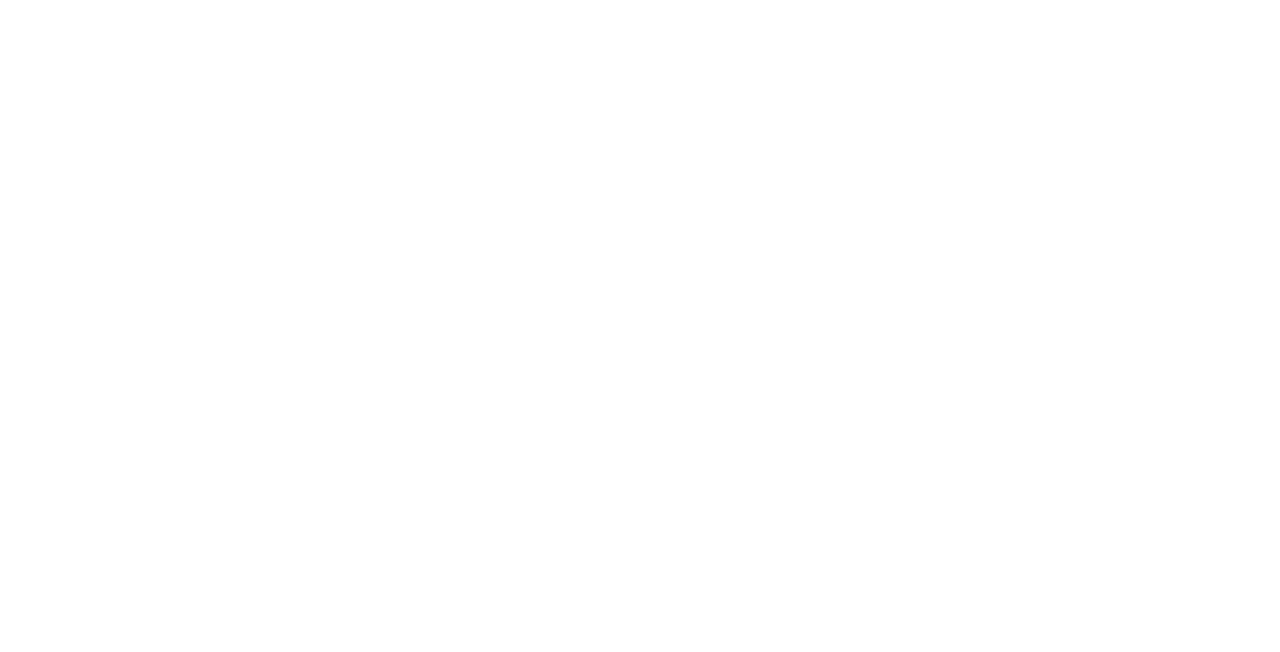
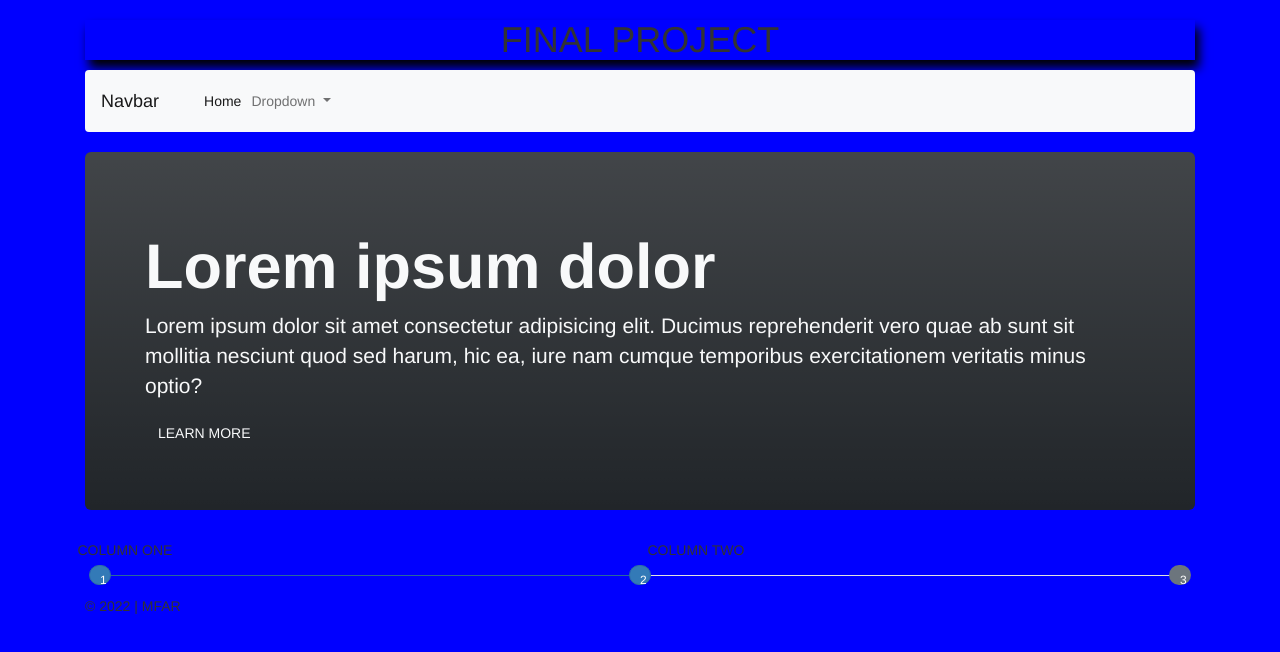
Before and after one commit to AlXRill23/final-project-MF, a plain HTML site: page index.html in a window 1280 px wide. Drawn offline with nearby package versions, Linux system fonts and the light colour scheme.

Commit message:
setting up final

```diff
--- a/css/styles.css
+++ b/css/styles.css
@@ -0,0 +1,10 @@
+body {
+    background-color: blue;
+}
+
+header {
+    border: 2px black;
+    box-shadow: 4px 8px 10px black;
+    text-align: center;
+
+}
--- a/index.html
+++ b/index.html
@@ -1,14 +1,110 @@
-<!DOCTYPE html>
+<!doctype html>
 <html lang="en">
+
 <head>
-    <meta charset="UTF-8">
-    <meta http-equiv="X-UA-Compatible" content="IE=edge">
-    <meta name="viewport" content="width=device-width, initial-scale=1.0">
-    <title>Strappin Boots</title>
-    <link href="https://cdn.jsdelivr.net/npm/bootstrap@5.1.3/dist/css/bootstrap.min.css" rel="stylesheet" integrity="sha384-1BmE4kWBq78iYhFldvKuhfTAU6auU8tT94WrHftjDbrCEXSU1oBoqyl2QvZ6jIW3" crossorigin="anonymous">
+    <meta charset="utf-8">
+    <meta name="viewport" content="width=device-width, initial-scale=1">
+    <title>Final Project Home</title>
+    <link href="https://cdn.jsdelivr.net/npm/bootstrap@5.1.3/dist/css/bootstrap.min.css" rel="stylesheet"
+        integrity="sha384-1BmE4kWBq78iYhFldvKuhfTAU6auU8tT94WrHftjDbrCEXSU1oBoqyl2QvZ6jIW3" crossorigin="anonymous">
+    <link rel="preconnect" href="https://fonts.googleapis.com">
+    <link rel="preconnect" href="https://fonts.gstatic.com" crossorigin>
+    <link href="https://fonts.googleapis.com/css2?family=Lato&family=Roboto+Slab&display=swap" rel="stylesheet">
+    <link rel="stylesheet" href="https://maxcdn.bootstrapcdn.com/bootstrap/3.4.1/css/bootstrap.min.css">
     <link rel="stylesheet" href="css/styles.css">
+    <script src="https://ajax.googleapis.com/ajax/libs/jquery/3.6.0/jquery.min.js" defer></script>
+    <script src="https://maxcdn.bootstrapcdn.com/bootstrap/3.4.1/js/bootstrap.min.js" defer></script>
+    <script src="https://kit.fontawesome.com/5aae8e0e1f.js" crossorigin="anonymous"></script>
+    <script src="https://cdn.jsdelivr.net/npm/bootstrap@5.1.3/dist/js/bootstrap.bundle.min.js"
+        integrity="sha384-ka7Sk0Gln4gmtz2MlQnikT1wXgYsOg+OMhuP+IlRH9sENBO0LRn5q+8nbTov4+1p" crossorigin="anonymous"
+        defer>
+    </script>
 </head>
+
+
 <body>
+    <main class="container">
+        <header>
+            <h1>FINAL PROJECT</h1>
+        </header>
+        <nav class="navbar navbar-expand-lg navbar-light bg-light">
+            <div class="container-fluid">
+                <a class="navbar-brand" href="#">Navbar</a>
+                <button class="navbar-toggler" type="button" data-bs-toggle="collapse"
+                    data-bs-target="#navbarSupportedContent" aria-controls="navbarSupportedContent"
+                    aria-expanded="false" aria-label="Toggle navigation">
+                    <span class="navbar-toggler-icon"></span>
+                </button>
+                <div class="collapse navbar-collapse" id="navbarSupportedContent">
+                    <ul class="navbar-nav me-auto mb-2 mb-lg-0">
+                        <li class="nav-item">
+                            <a class="nav-link active" aria-current="page" href="#">Home</a>
+                        </li>
 
+                        <li class="nav-item dropdown">
+                            <a class="nav-link dropdown-toggle" href="#" id="navbarDropdown" role="button"
+                                data-bs-toggle="dropdown" aria-expanded="false">
+                                Dropdown
+                            </a>
+                            <ul class="dropdown-menu" aria-labelledby="navbarDropdown">
+                                <li><a class="dropdown-item" href="contact.html">Contact Page</a></li>
+                                <li><a class="dropdown-item" href="https://alxrill23.github.io/Final-Project/">w4b Final
+                                        Project</a></li>
+                                <li>
+                                    <hr class="dropdown-divider">
+                                </li>
+
+                            </ul>
+                        </li>
+                    </ul>
+                </div>
+            </div>
+        </nav>
+
+        <div class="jumbotron bg-dark bg-gradient text-light p-5">
+            <div class="container-fluid p-5">
+                <h1 class="fw-bold">Lorem ipsum dolor</h1>
+                <p>
+                    Lorem ipsum dolor sit amet consectetur adipisicing elit. Ducimus reprehenderit vero quae ab sunt sit
+                    mollitia nesciunt quod sed harum, hic ea, iure nam cumque temporibus exercitationem veritatis minus
+                    optio?
+                </p>
+                <a href="" class="btn btn-outline-light">LEARN MORE</a>
+            </div>
+        </div>
+
+
+        <div class="row wrapper">
+            <div class="col-left col-6">
+                COLUMN ONE
+            </div>
+
+            <div class="col-right col-6">
+                COLUMN TWO
+            </div>
+
+        </div>
+        <div class="position-relative m-4">
+            <div class="progress" style="height: 1px;">
+                <div class="progress-bar" role="progressbar" style="width: 50%;" aria-valuenow="50" aria-valuemin="0"
+                    aria-valuemax="100"></div>
+            </div>
+            <button type="button"
+                class="position-absolute top-0 start-0 translate-middle btn btn-sm btn-primary rounded-pill"
+                style="width: 2rem; height:2rem;">1</button>
+            <button type="button"
+                class="position-absolute top-0 start-50 translate-middle btn btn-sm btn-primary rounded-pill"
+                style="width: 2rem; height:2rem;">2</button>
+            <button type="button"
+                class="position-absolute top-0 start-100 translate-middle btn btn-sm btn-secondary rounded-pill"
+                style="width: 2rem; height:2rem;">3</button>
+        </div>
+
+
+        <footer>
+            <p>&copy; 2022 | MFAR</p>
+        </footer>
+    </main>
 </body>
+
 </html>
```
Also changed, not shown: contact.html (added).
